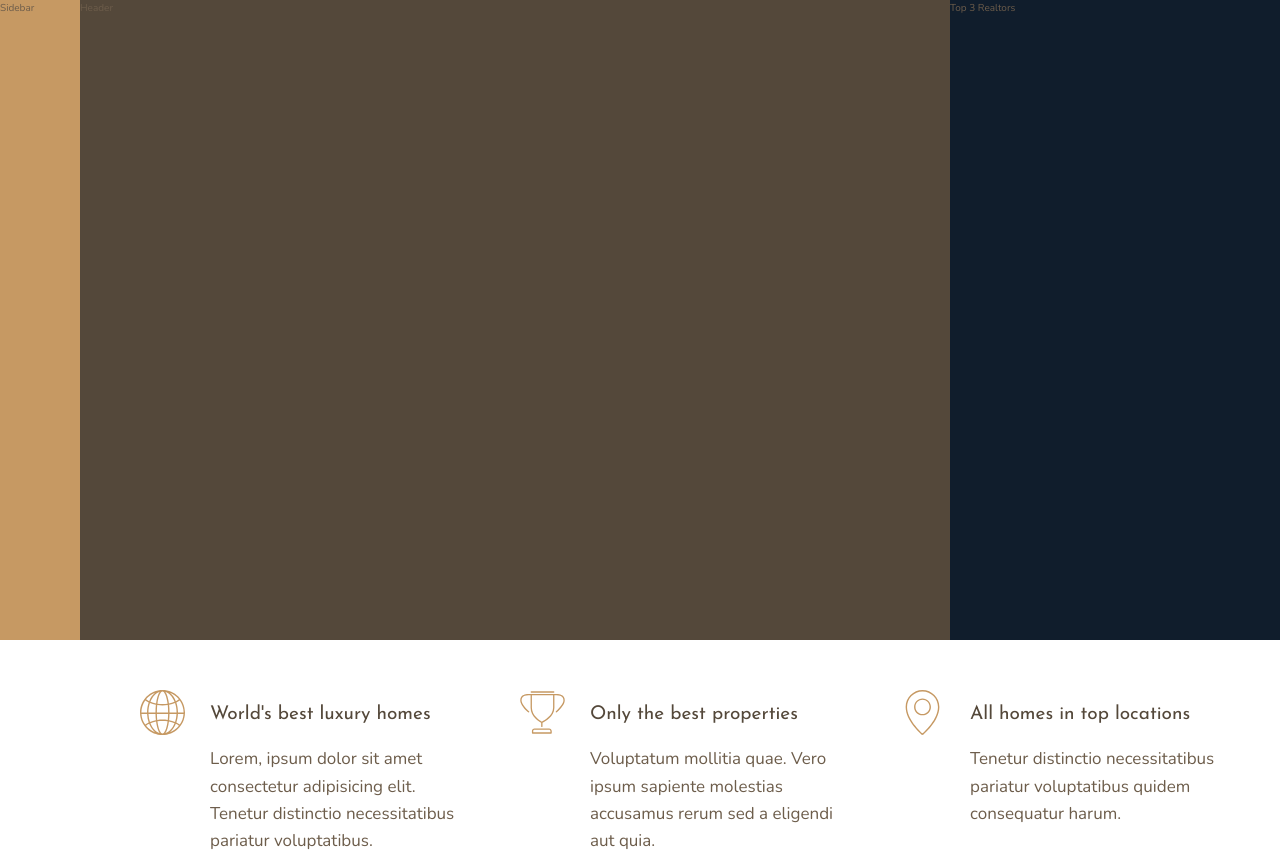
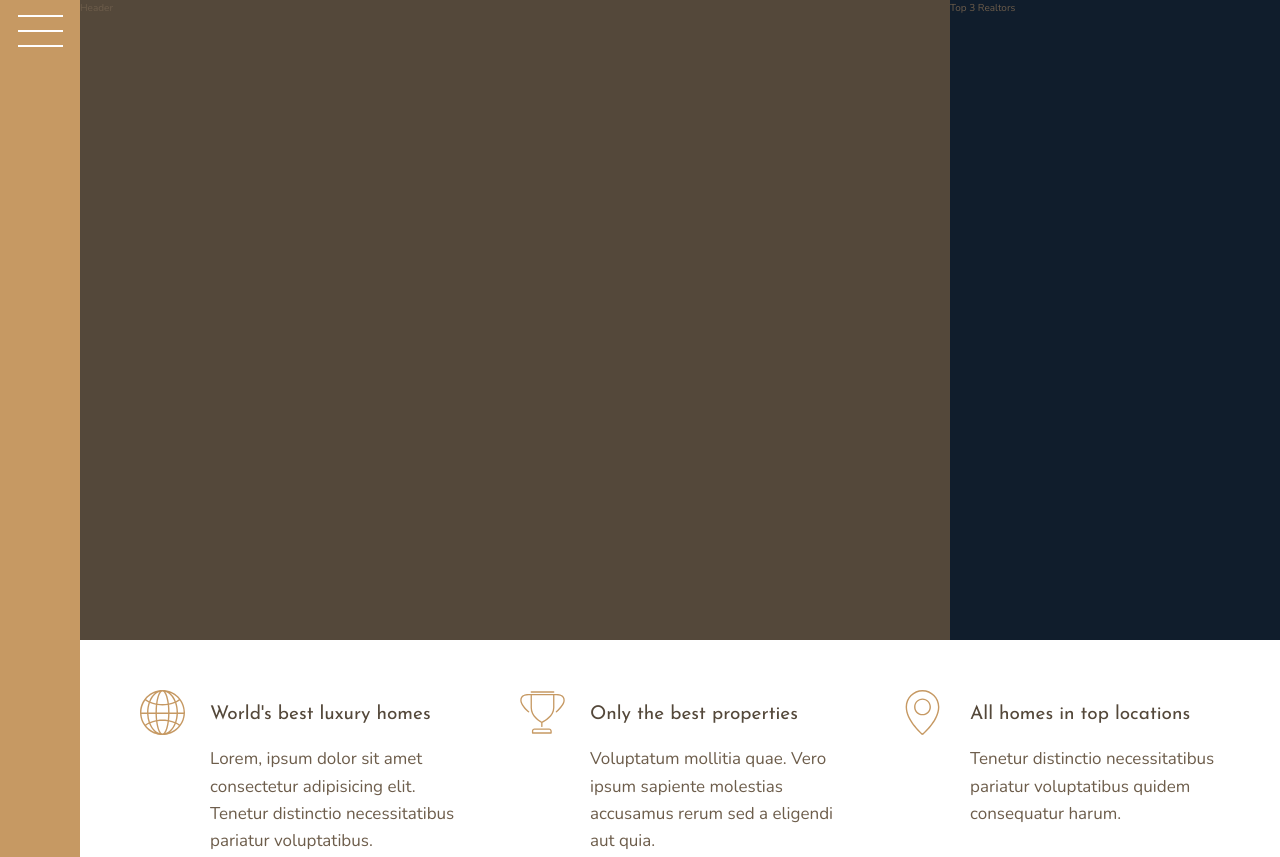
Before and after one commit to Franklinxavier/grid, a website: page index.html in a window 1280 px wide. Shown: the top 857 px of the page. Drawn offline with nearby package versions, Linux system fonts and the light colour scheme.

Commit message:
sidebar completed

```diff
--- a/index.html
+++ b/index.html
@@ -13,7 +13,9 @@
     </head>
     <body class="container">
         <div class="sidebar">
-            Sidebar
+            <div class="hamburger">
+                <button class="nav-btn"></button>
+            </div>
         </div>
         <header class="header">
             Header
--- a/sass/_sidebar.scss
+++ b/sass/_sidebar.scss
@@ -1,4 +1,35 @@
 .sidebar {
     background-color: $color-primary;
     grid-column: sidebar-start / sidebar-end;
+    grid-row: 1 / -1;
+    display: flex;
+    justify-content: center;
+    align-items: start;
 }
+
+.hamburger {
+    cursor: pointer;
+}
+.nav-btn {
+    border: none;
+    border-radius: 0;
+
+    height: 2px;
+    width: 4.5rem;
+    background-color: #fff;
+    margin-top: 3rem;
+
+    &::before,
+    &::after {
+        height: 2px;
+        width: 4.5rem;
+        background-color: #fff;
+
+        content: "";
+        display: block;
+
+    }
+
+    &::before {transform: translateY(-1.5rem);}
+    &::after {transform: translateY(1.3rem);}
+}
```
Also changed, not shown: css/style.css.
